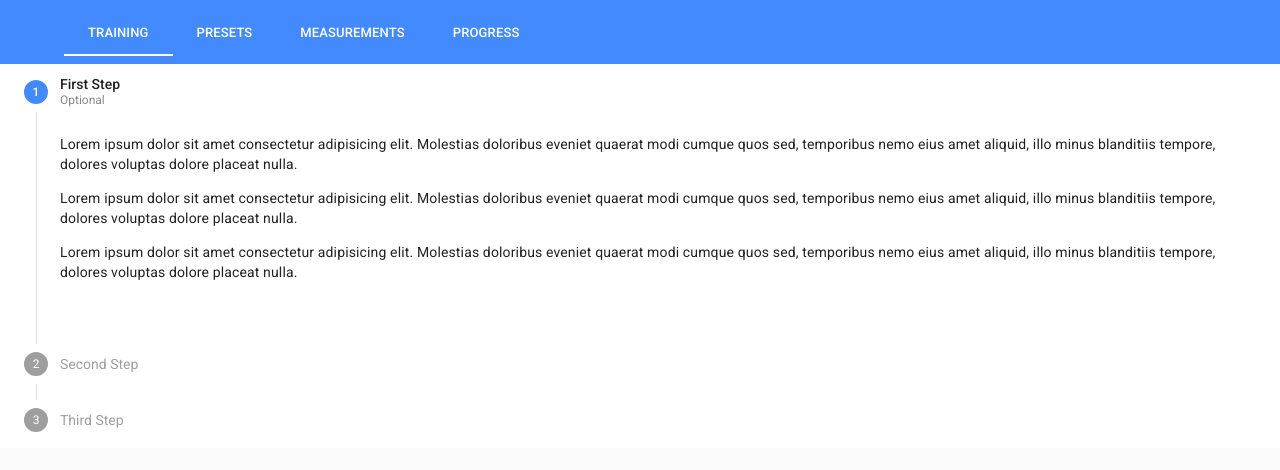
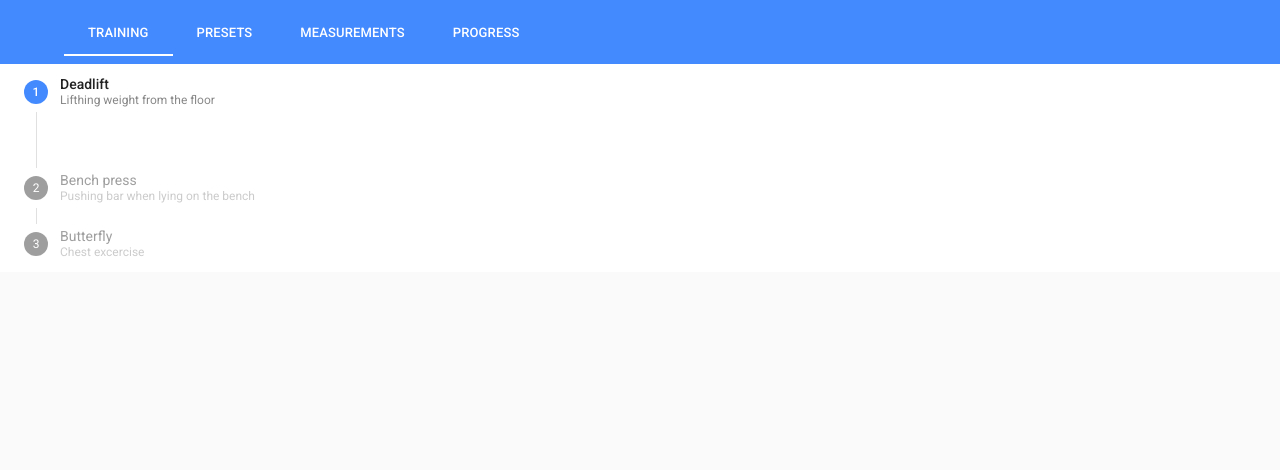
Before and after one commit to madrimas/siluets, a Vue app: page /#/training in a window 1280 px wide. Shown: the top 470 px of the page. Built offline with nearby package versions, Linux system fonts and the light colour scheme; the HTML template or start-up script is replaced by a standard one.

Commit message:
Training exercises are now mocked

```diff
--- /dev/null
+++ b/src/common/Firebase.service.js
@@ -0,0 +1,52 @@
+import Vue from "vue";
+
+const FirebaseService = {
+    init() {
+        //   Unmock this shit;
+    },
+    getExercises() {
+        return [
+            {
+                id: 'dl1',
+                name: "deadlift",
+                displayName: "Deadlift",
+                description: "Lifthing weight from the floor",
+                defaultSeries: 4,
+                defaultReps: 12,
+                userSeries: 0,
+                userReps: [], //this array length must be equal to userSeries
+                weights: [] //same as above
+
+            },
+
+            {
+                id: 'bp1',
+                name: "bench-press",
+                displayName: "Bench press",
+                description: "Pushing bar when lying on the bench",
+                defaultSeries: 4,
+                defaultReps: 12,
+                userSeries: 0,
+                userReps: [], //this array length must be equal to userSeries
+                weights: [] //same as above
+
+            }
+
+            , {
+                id: 'bf1',
+                name: "butterfly",
+                displayName: "Butterfly",
+                description: "Chest excercise",
+                defaultSeries: 4,
+                defaultReps: 12,
+                userSeries: 0,
+                userReps: [], //this array length must be equal to userSeries
+                weights: [] //same as above
+
+            }
+        ]
+    },
+
+}
+
+export default FirebaseService
--- /dev/null
+++ b/src/store/actions.type.js
@@ -0,0 +1 @@
+export const END_SINGLE_SERIES = "endSingleSeries"
--- a/src/store/index.js
+++ b/src/store/index.js
@@ -1,12 +1,12 @@
 import Vue from "vue";
 import Vuex from "vuex"
 
-import home from './home.module'
+import training from './training.module'
 
 Vue.use(Vuex);
 
 export default new Vuex.Store({
     modules: {
-        home
+        training
     }
 });
--- /dev/null
+++ b/src/store/training.module.js
@@ -0,0 +1,38 @@
+import {
+    END_SINGLE_SERIES
+} from "./actions.type"
+
+import FirebaseService from "@/common/Firebase.service"
+
+const state = {
+    exercises: FirebaseService.getExercises()
+}
+
+const getters = {
+    exercises(state) {
+        return state.exercises
+    }
+}
+
+const actions = {
+    [END_SINGLE_SERIES](context, seriesInfo) {
+        this.state.exercises.filter(ex => ex.id === seriesInfo.id)
+    }
+}
+
+export default {
+    state,
+    actions,
+    getters
+}
+
+// exerciseModel = {
+//     name: "",
+//     displayName: "",
+//     description: "",
+//     defaultSeries: 4,
+//     defaultReps: 12,
+//     userSeries: 5,
+//     userReps: [1, 2, 3, 4, 5], //this array length must be equal to userSeries
+//     weights: [1, 2, 3, 4, 5] //same as above
+// }
--- a/src/views/Training.vue
+++ b/src/views/Training.vue
@@ -1,35 +1,29 @@
 <template>
   <div>
-     <md-steppers md-vertical>
-      <md-step id="first" md-label="First Step" md-description="Optional">
-        <p>Lorem ipsum dolor sit amet consectetur adipisicing elit. Molestias doloribus eveniet quaerat modi cumque quos sed, temporibus nemo eius amet aliquid, illo minus blanditiis tempore, dolores voluptas dolore placeat nulla.</p>
-        <p>Lorem ipsum dolor sit amet consectetur adipisicing elit. Molestias doloribus eveniet quaerat modi cumque quos sed, temporibus nemo eius amet aliquid, illo minus blanditiis tempore, dolores voluptas dolore placeat nulla.</p>
-        <p>Lorem ipsum dolor sit amet consectetur adipisicing elit. Molestias doloribus eveniet quaerat modi cumque quos sed, temporibus nemo eius amet aliquid, illo minus blanditiis tempore, dolores voluptas dolore placeat nulla.</p>
-      </md-step>
-
-      <md-step id="second" md-label="Second Step">
-        <p>Lorem ipsum dolor sit amet consectetur adipisicing elit. Molestias doloribus eveniet quaerat modi cumque quos sed, temporibus nemo eius amet aliquid, illo minus blanditiis tempore, dolores voluptas dolore placeat nulla.</p>
-        <p>Lorem ipsum dolor sit amet consectetur adipisicing elit. Molestias doloribus eveniet quaerat modi cumque quos sed, temporibus nemo eius amet aliquid, illo minus blanditiis tempore, dolores voluptas dolore placeat nulla.</p>
-        <p>Lorem ipsum dolor sit amet consectetur adipisicing elit. Molestias doloribus eveniet quaerat modi cumque quos sed, temporibus nemo eius amet aliquid, illo minus blanditiis tempore, dolores voluptas dolore placeat nulla.</p>
-        <p>Lorem ipsum dolor sit amet consectetur adipisicing elit. Molestias doloribus eveniet quaerat modi cumque quos sed, temporibus nemo eius amet aliquid, illo minus blanditiis tempore, dolores voluptas dolore placeat nulla.</p>
-      </md-step>
-
-      <md-step id="third" md-label="Third Step">
-        <p>Lorem ipsum dolor sit amet consectetur adipisicing elit. Molestias doloribus eveniet quaerat modi cumque quos sed, temporibus nemo eius amet aliquid, illo minus blanditiis tempore, dolores voluptas dolore placeat nulla.</p>
-        <p>Lorem ipsum dolor sit amet consectetur adipisicing elit. Molestias doloribus eveniet quaerat modi cumque quos sed, temporibus nemo eius amet aliquid, illo minus blanditiis tempore, dolores voluptas dolore placeat nulla.</p>
+    <md-steppers md-vertical>
+      <md-step v-for="ex in exercises" :key="ex.id" :md-label="ex.displayName" :md-description="ex.description">
       </md-step>
     </md-steppers>
   </div>
-
 </template>
 
 //steps should be generated for each excersise in training program
 
 
 <script>
+import { END_SINGLE_SERIES } from "@/store/actions.type";
+import { mapGetters } from "vuex";
 
 export default {
-  name: "training"
-
+  name: "training",
+  methods: {
+    endSingleSeries: function(exerciseInfo) {
+      //exercise info should have id, numOfSeries, weightOfSeries
+      this.$store.dispatch(END_SINGLE_SERIES, { exerciseInfo });
+    }
+  },
+  computed: {
+    ...mapGetters(["exercises"])
+  }
 };
 </script>
```
Also changed, not shown: src/store/mutations.type.js (added), 1 other file (tests, documents, lock files or other folders).
